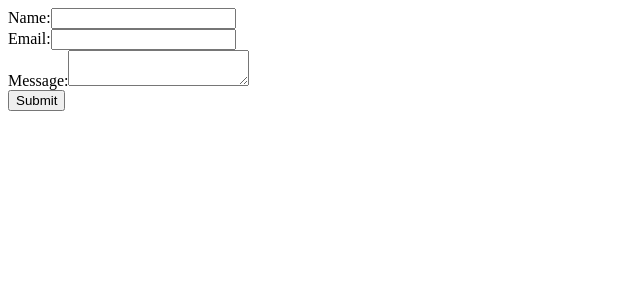
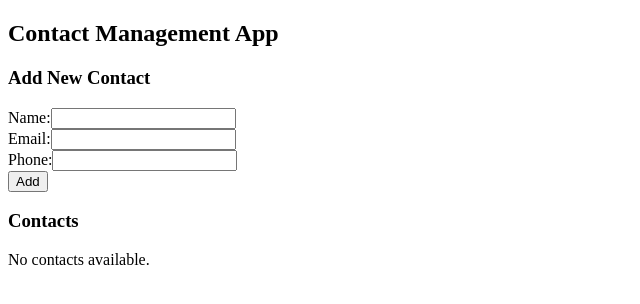
Before and after one commit to Hassan-The-Dev4/Dugsiiye-React, a React (Vite) app: page / in a window 1280 px wide. Shown: the top 304 px of the page, without its empty margins (0-640 px from the left). Built offline with nearby package versions, Linux system fonts and the light colour scheme.

Commit message:
submitted exercise 18

```diff
--- a/src/App.jsx
+++ b/src/App.jsx
@@ -15,6 +15,7 @@
 import ProductItem from './ProductItem';
 import CartSummary from './CartSummary';
 import ContactForm from "./ContactForm";
+import { TodoApp } from "./TodoApp/TodoApp";
 
 
 
@@ -45,7 +46,8 @@
       //  <Counter />
       // <DoubleCounter />
       // <MultiStepForm />
-      <ContactForm />
+      // <ContactForm />
+      <TodoApp/>
 
 
   )
--- /dev/null
+++ b/src/TodoApp/ContactApp.jsx
@@ -0,0 +1,29 @@
+
+import { useReducer, useState } from 'react';
+import { reducer, initialState } from './reducer';
+import ContactForm from './ContactForm';
+import ContactList from './ContactList';
+
+const ContactApp = () => {
+  const [state, dispatch] = useReducer(reducer, initialState);
+  const [editingContact, setEditingContact] = useState(null);
+
+
+  return (
+    <div>
+    <h2>Contact Management App</h2>
+    <ContactForm
+      dispatch={dispatch}
+      editingContact={editingContact}
+      setEditingContact={setEditingContact}
+    />
+    <ContactList
+      contacts={state}
+      dispatch={dispatch}
+      setEditingContact={setEditingContact}
+    />
+  </div>
+  );
+};
+
+export default ContactApp;
--- /dev/null
+++ b/src/TodoApp/ContactForm.jsx
@@ -0,0 +1,92 @@
+
+import { useState, useEffect } from 'react';
+
+const ContactForm = ({ dispatch, editingContact, setEditingContact }) => {
+
+
+  const [contact, setContact] = useState(
+    editingContact || { id: null, name: '', email: '', phone: '' }
+  );
+
+  const [isEditing, setIsEditing] = useState(false);
+
+
+  useEffect(() => {
+    if (editingContact) {
+      setContact(editingContact);
+      setIsEditing(true);
+    }
+  }, [editingContact]);
+
+  const handleChange = (e) => {
+    const { name, value } = e.target;
+    setContact({ ...contact, [name]: value });
+  };
+
+  const handleSubmit = (e) => {
+    e.preventDefault();
+    if (contact.name && contact.email && contact.phone) {
+      if (isEditing) {
+        dispatch({ type: 'edit', payload: contact });
+        setIsEditing(false);
+      } else {
+        dispatch({
+          type: 'add',
+          payload: { ...contact, id: Date.now(), favorite: false },
+        });
+      }
+      setContact({ id: null, name: '', email: '', phone: '' });
+    }
+  };
+
+  const handleCancelEdit = () => {
+    setContact({ id: null, name: '', email: '', phone: '' });
+    setIsEditing(false);
+  };
+
+  return (
+    <form onSubmit={handleSubmit}>
+      <h3>{isEditing ? 'Edit Contact' : 'Add New Contact'}</h3>
+      <div>
+        <label>
+          Name:
+          <input
+            type="text"
+            name="name"
+            value={contact.name}
+            onChange={handleChange}
+            required
+          />
+        </label>
+      </div>
+      <div>
+        <label>
+          Email:
+          <input
+            type="email"
+            name="email"
+            value={contact.email}
+            onChange={handleChange}
+            required
+          />
+        </label>
+      </div>
+      <div>
+        <label>
+          Phone:
+          <input
+            type="tel"
+            name="phone"
+            value={contact.phone}
+            onChange={handleChange}
+            required
+          />
+        </label>
+      </div>
+      <button type="submit">{isEditing ? 'Update' : 'Add'}</button>
+      {isEditing && <button onClick={handleCancelEdit}>Cancel</button>}
+    </form>
+  );
+};
+
+export default ContactForm;
--- /dev/null
+++ b/src/TodoApp/ContactItem.jsx
@@ -0,0 +1,23 @@
+
+const ContactItem = ({ contact, dispatch, setEditingContact }) => {
+
+    const { id, name, email, phone, favorite } = contact;
+
+    return (
+      <li style={{ marginBottom: '10px' }}>
+        <strong>{name}</strong> {favorite && '★'}
+        <p>Email: {email}</p>
+        <p>Phone: {phone}</p>
+        <button onClick={() => dispatch({ type: 'toggleFavorite', payload: id })}>
+          {favorite ? 'Unfavorite' : 'Favorite'}
+        </button>
+        <button onClick={() => setEditingContact(contact)}>Edit</button>
+
+        <button onClick={() => dispatch({ type: 'delete', payload: id })}>
+          Delete
+        </button>
+      </li>
+    );
+  };
+
+  export default ContactItem;
--- /dev/null
+++ b/src/TodoApp/ContactList.jsx
@@ -0,0 +1,26 @@
+
+import ContactItem from './ContactItem';
+
+const ContactList = ({ contacts, dispatch, setEditingContact }) => {
+  return (
+    <div>
+      <h3>Contacts</h3>
+      {contacts.length > 0 ? (
+        <ul>
+          {contacts.map((contact) => (
+            <ContactItem
+              key={contact.id}
+              contact={contact}
+              dispatch={dispatch}
+              setEditingContact={setEditingContact}
+            />
+          ))}
+        </ul>
+      ) : (
+        <p>No contacts available.</p>
+      )}
+    </div>
+  );
+};
+
+export default ContactList;
--- /dev/null
+++ b/src/TodoApp/TodoApp.jsx
@@ -0,0 +1,10 @@
+import React from 'react'
+import ContactApp from './ContactApp'
+
+export const TodoApp = () => {
+  return (
+    <div>
+        <ContactApp />
+    </div>
+  )
+}
--- /dev/null
+++ b/src/TodoApp/reducer.js
@@ -0,0 +1,23 @@
+
+export const initialState = [];
+
+export const reducer = (state, action) => {
+  switch (action.type) {
+    case 'add':
+      return [...state, action.payload];
+    case 'edit':
+      return state.map((contact) =>
+        contact.id === action.payload.id ? action.payload : contact
+      );
+    case 'delete':
+      return state.filter((contact) => contact.id !== action.payload);
+    case 'toggleFavorite':
+      return state.map((contact) =>
+        contact.id === action.payload
+          ? { ...contact, favorite: !contact.favorite }
+          : contact
+      );
+    default:
+      return state;
+  }
+};
```
Also changed, not shown: src/assets/images/exercise18-result.png (added).
